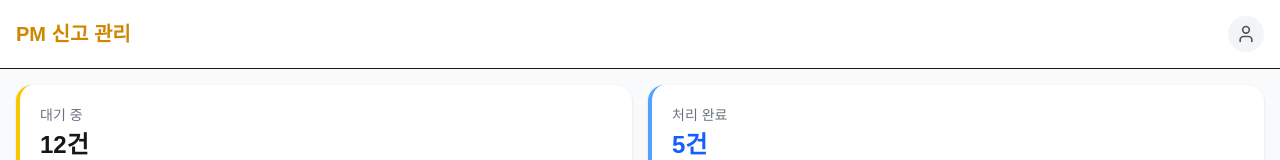
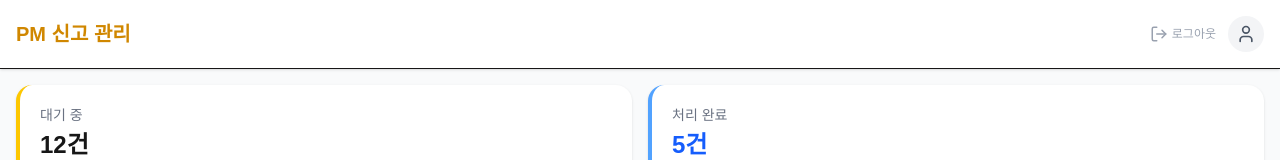
Before and after one commit to youjuyong/gwangju-scooter-report-frontend, a Next.js app: page /main in a window 1280 px wide. Shown: the top 160 px of the page. Built offline with nearby package versions, Linux system fonts and the light colour scheme; no server answers.

Commit message:
logout추가

```diff
--- a/src/app/main/page.tsx
+++ b/src/app/main/page.tsx
@@ -1,21 +1,52 @@
 "use client";
 
-import { Bell, MapPin, ClipboardList, User } from "lucide-react";
+import { Bell, MapPin, ClipboardList, User, LogOut } from "lucide-react";
+import { useRouter } from "next/navigation";
+import { useAuthStore } from "@/store/authStore";
+import axios from "axios";
+import api from "@/services/api";
 
 export default function SimpleDashboard() {
+  const router = useRouter();
+  const setAccessToken = useAuthStore((state) => state.setAccessToken);
+
+  const handleLogout = async () => {
+    if (!confirm("로그아웃 하시겠습니까?")) return;
+
+    try {
+      await api.post("api/auth/logout");
+      setAccessToken(null);
+      //  Axios 공통 헤더도 같이 비워주기
+      delete axios.defaults.headers.common['Authorization'];
+      router.replace("/");
+    } catch (error) {
+      console.error("로그아웃 실패:", error);
+      alert("로그아웃 중 오류가 발생했습니다.");
+    }
+  };
 
   return (
     <div className="min-h-screen bg-gray-50 flex flex-col">
-      {/* 1. 심플 상단 바 */}
-      <header className="p-4 bg-white border-b flex justify-between items-center">
+      {/* 1. 심플 상단 바 - 로그아웃 버튼 추가 */}
+      <header className="p-4 bg-white border-b flex justify-between items-center shadow-sm">
         <h1 className="text-xl font-bold text-yellow-600">PM 신고 관리</h1>
-        <div className="p-2 bg-gray-100 rounded-full">
-          <User size={20} className="text-gray-600" />
+        <div className="flex items-center gap-3">
+          {/* 로그아웃 버튼 */}
+          <button
+            onClick={handleLogout}
+            className="flex items-center gap-1 text-xs font-medium text-gray-400 hover:text-red-500 transition-colors"
+          >
+            <LogOut size={18} />
+            <span>로그아웃</span>
+          </button>
+          <div className="p-2 bg-gray-100 rounded-full">
+            <User size={20} className="text-gray-600" />
+          </div>
         </div>
       </header>
 
       <main className="p-4 space-y-6">
-        {/* 2. 오늘 나의 현황 (핵심 수치) */}
+        {/* ... (기존 섹션들 동일) ... */}
         <section className="grid grid-cols-2 gap-4">
           <div className="bg-white p-5 rounded-2xl shadow-sm border-l-4 border-yellow-400">
             <p className="text-sm text-gray-500 mb-1 font-medium">대기 중</p>
@@ -27,7 +58,6 @@ export default function SimpleDashboard() {
           </div>
         </section>
 
-        {/* 3. 빠른 실행 버튼 */}
         <section className="space-y-3">
           <h2 className="text-sm font-bold text-gray-400 px-1">빠른 메뉴</h2>
           <div className="grid grid-cols-1 gap-3">
@@ -48,11 +78,10 @@ export default function SimpleDashboard() {
           </div>
         </section>
 
-        {/* 4. 최근 긴급 신고 (최신 1~2개) */}
         <section className="space-y-3">
           <div className="flex justify-between items-end px-1">
             <h2 className="text-sm font-bold text-gray-400">최근 접수 내역</h2>
-            <span className="text-xs text-blue-500">더보기</span>
+            <span className="text-xs text-blue-500 cursor-pointer">더보기</span>
           </div>
           <div className="bg-white p-4 rounded-xl shadow-sm border space-y-3">
             <div className="flex justify-between items-start border-b pb-2">
@@ -67,17 +96,17 @@ export default function SimpleDashboard() {
         </section>
       </main>
 
-      {/* 5. 하단 탭바 (모바일 느낌 앱 구성) */}
+      {/* 5. 하단 탭바 */}
       <nav className="mt-auto bg-white border-t flex justify-around p-3 pb-6">
-        <div className="flex flex-col items-center gap-1 text-yellow-500">
+        <div className="flex flex-col items-center gap-1 text-yellow-500 cursor-pointer">
           <Bell size={20} />
           <span className="text-[10px]">홈</span>
         </div>
-        <div className="flex flex-col items-center gap-1 text-gray-400">
+        <div className="flex flex-col items-center gap-1 text-gray-400 cursor-pointer">
           <MapPin size={20} />
           <span className="text-[10px]">지도</span>
         </div>
-        <div className="flex flex-col items-center gap-1 text-gray-400">
+        <div className="flex flex-col items-center gap-1 text-gray-400 cursor-pointer">
           <User size={20} />
           <span className="text-[10px]">내 정보</span>
         </div>
--- a/src/components/auth/CallbackInner.tsx
+++ b/src/components/auth/CallbackInner.tsx
@@ -4,6 +4,7 @@ import { useEffect } from "react";
 import { useSearchParams, useRouter } from "next/navigation";
 import { useAuthStore } from "@/store/authStore";
 import { setCookie } from "cookies-next";
+
 export default function OAuth2Callback() {
   const searchParams = useSearchParams();
   const router = useRouter();
@@ -13,8 +14,6 @@ export default function OAuth2Callback() {
     const accessToken = searchParams.get("accessToken");
 
     if (accessToken) {
-      console.log("token:", accessToken);
-
       // 토큰 저장
       setAccessToken(accessToken);
       setCookie('accessToken', accessToken);
--- a/src/store/authStore.ts
+++ b/src/store/authStore.ts
@@ -3,7 +3,7 @@ import { persist, createJSONStorage } from 'zustand/middleware';
 
 interface AuthState {
   accessToken: string | null;
-  setAccessToken: (token: string) => void;
+  setAccessToken: (token: string|null) => void;
   clearAuth: () => void;
 }
 
```
